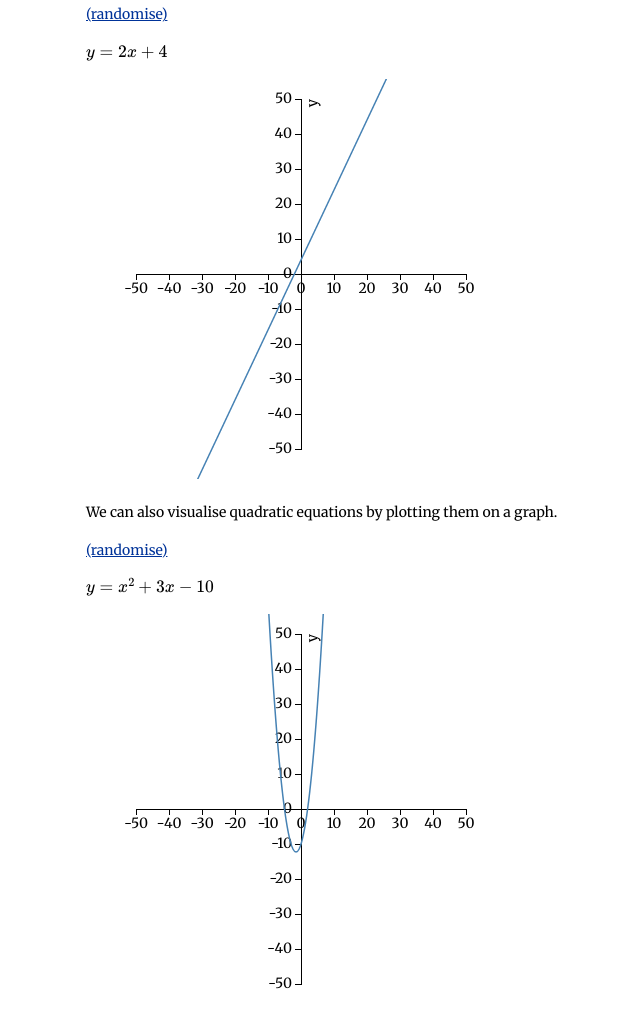
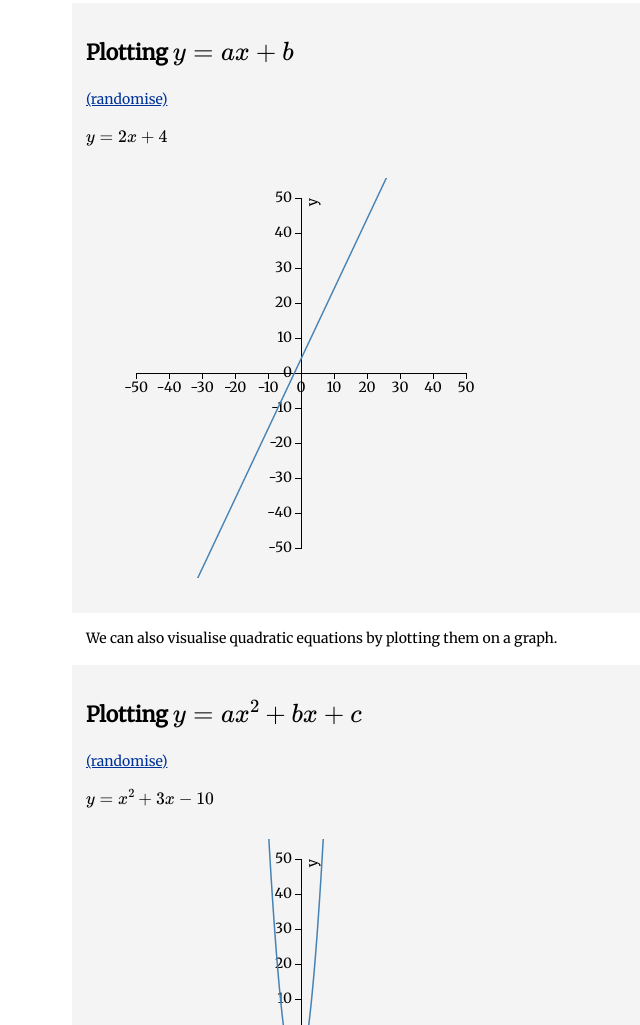
Before and after one commit to mwilliamson/quadratics, a plain HTML site: page index.html in a window 1280 px wide. Shown: the part 762-1787 px from the top of the page, without its empty margins (254-894 px from the left). Drawn offline with nearby package versions, Linux system fonts and the light colour scheme; some packages are replaced by stand-ins of ours.

Commit message:
Tweak layout

```diff
--- a/index.html
+++ b/index.html
@@ -72,8 +72,13 @@
           while changing the constant moves the line up and down.
         </p>
 
-        <div class="interactive" data-interact-name="single-linear-equation">
+        <div class="interactive graph" data-interact-name="single-linear-equation">
+          <h2>Plotting $$ y = ax + b $$</h2>
+
           <p><span class="action">(randomise)</span></p>
+
+          <ul class="controls"></ul>
+
           <p><span data-display="equation"></span></p>
 
           <div class="graph">
@@ -84,8 +89,13 @@
           We can also visualise quadratic equations by plotting them on a graph.
         </p>
 
-        <div class="interactive" data-interact-name="single-quadratic-equation">
+        <div class="interactive graph" data-interact-name="single-quadratic-equation">
+          <h2>Plotting $$ y = ax^2 + bx + c $$</h2>
+
           <p><span class="action">(randomise)</span></p>
+
+          <ul class="controls"></ul>
+
           <p><span data-display="equation"></span></p>
 
           <div class="graph">
--- a/style.css
+++ b/style.css
@@ -42,3 +42,10 @@ table.steps th, table.steps td {
     cursor: pointer;
     text-decoration: underline;
 }
+
+
+.graph {
+    background-color: #f4f4f4;
+    padding: 1em;
+    margin: 0 -1em;
+}
```
